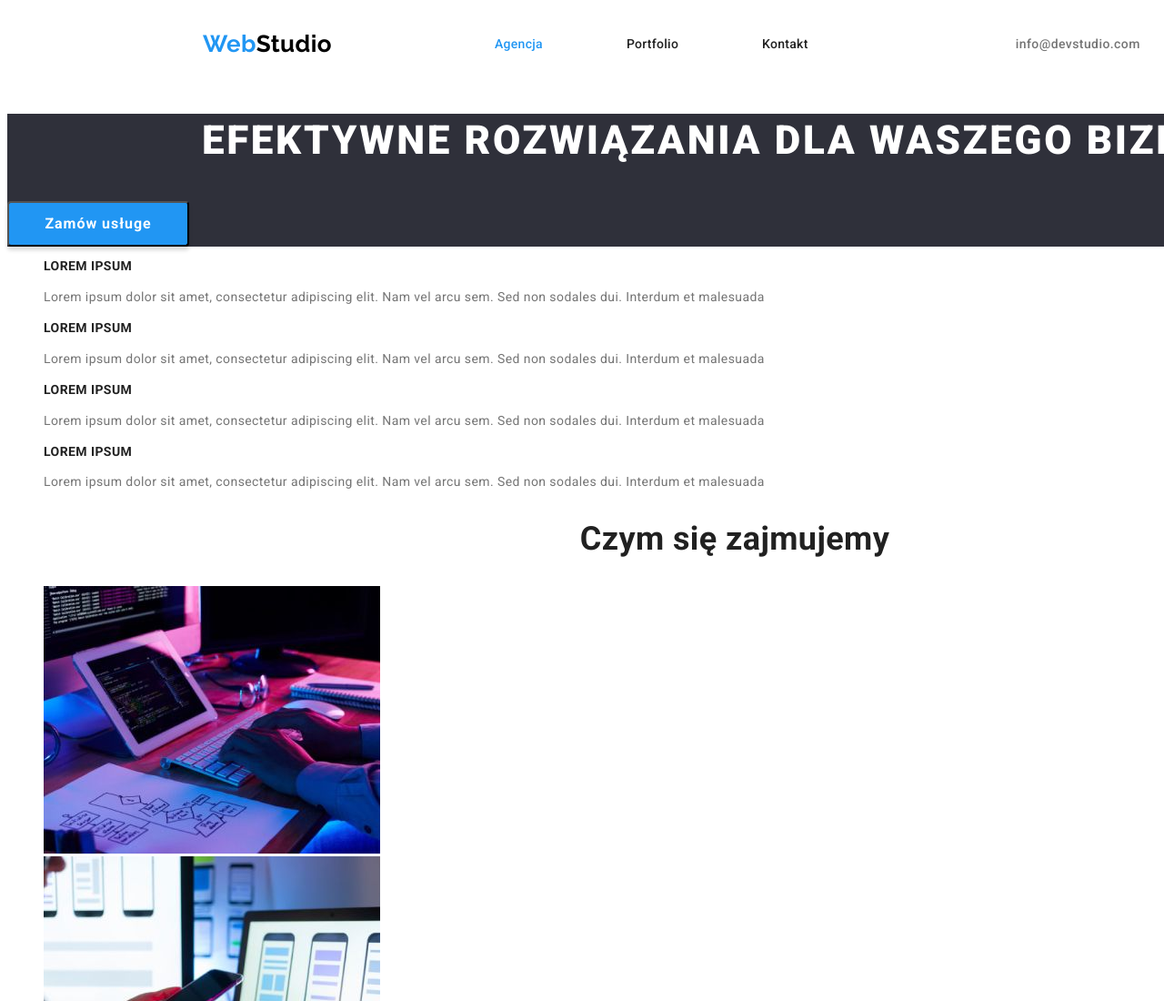
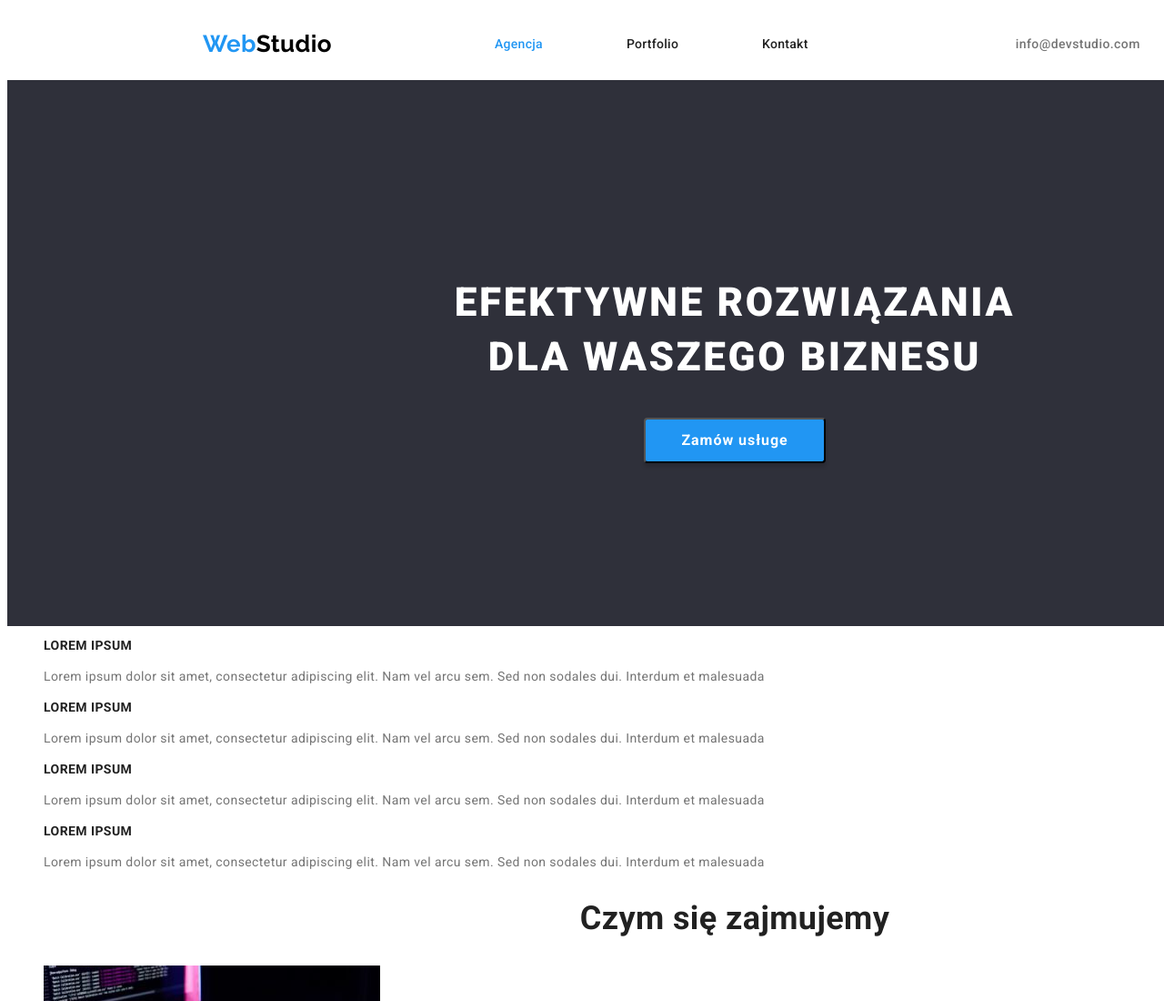
Before and after one commit to KJachimstal/goit-markup-hw-03, a website: page index.html in a window 1280 px wide. Shown: the top 1100 px of the page at 91% size. Drawn offline with Linux system fonts and the light colour scheme.

Commit message:
Positioned elements in banner

```diff
--- a/css/styles.css
+++ b/css/styles.css
@@ -116,6 +116,12 @@ body {
 
 .banner {
     background: var(--bannerBackgroundColor);
+    height: 600px;
+    display: flex;
+    flex-direction: column;
+    align-items: center;
+    justify-content: center;
+
 }
 
 .banner-title {
@@ -126,6 +132,7 @@ body {
     text-align: center;
     letter-spacing: 0.06em;
     color: var(--whiteColor);
+    width: 700px;
 }
 
 .banner-button {
```
